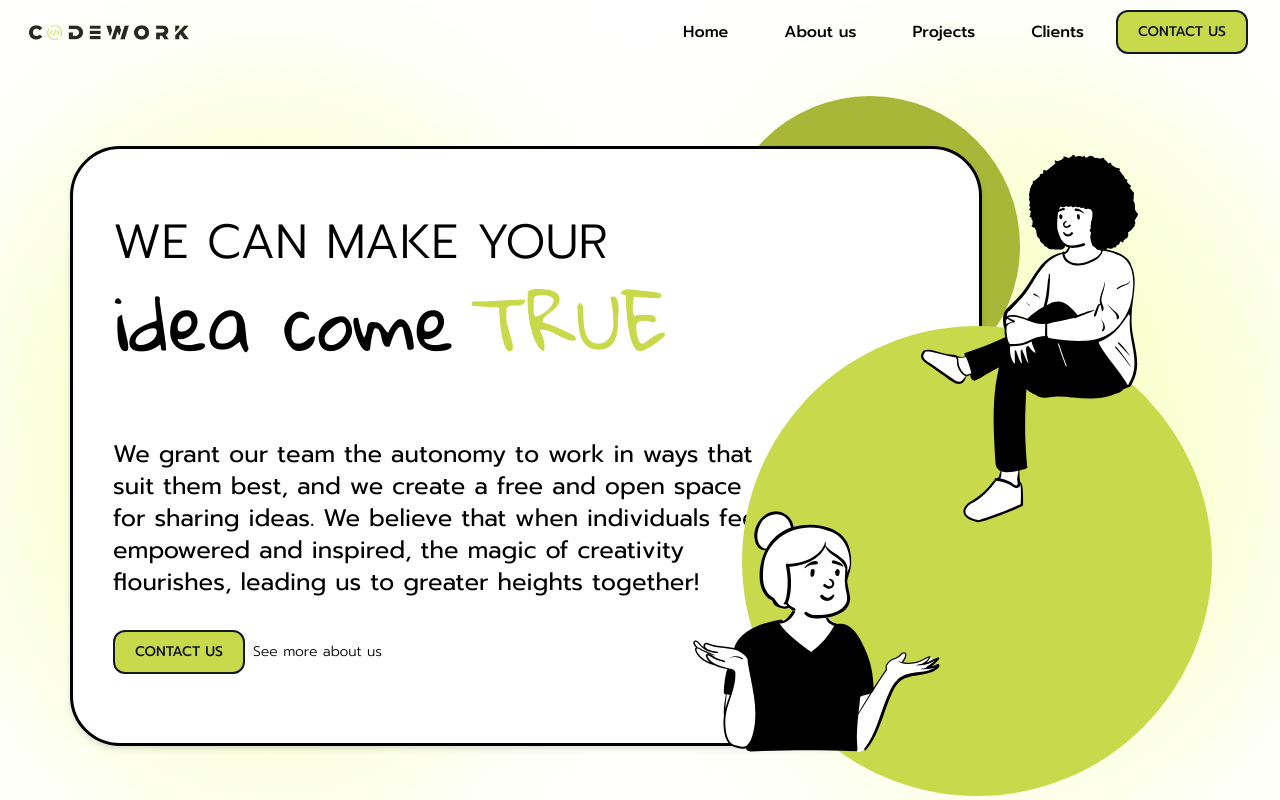
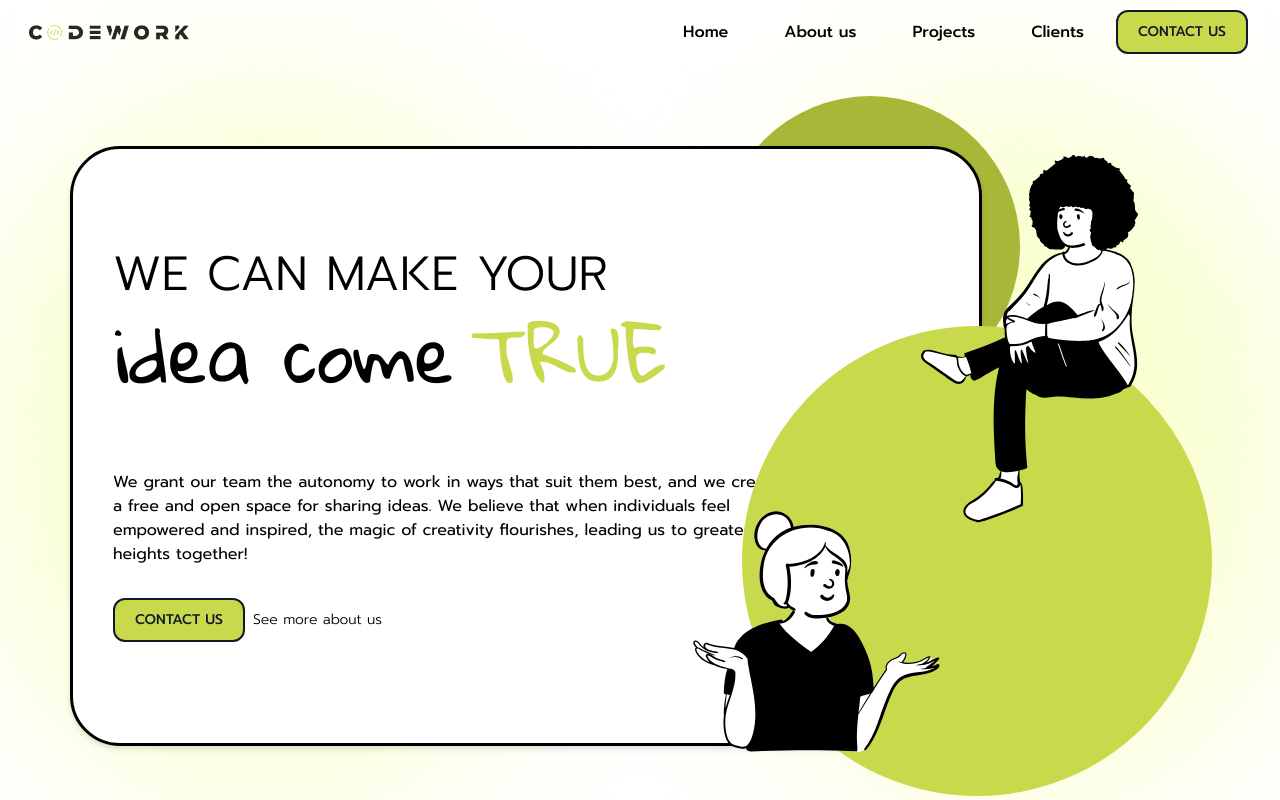
Before and after one commit to The-Alzhemist/codework-landing-page, a Next.js app: page / in a window 1280 px wide. Shown: the top 800 px of the page. Built offline with nearby package versions, Linux system fonts and the light colour scheme.

Commit message:
update: move file to folder ourClient

```diff
--- a/components/Home/HeroSection/HeroSection.tsx
+++ b/components/Home/HeroSection/HeroSection.tsx
@@ -47,7 +47,7 @@ const HeroSection = () => {
           </h1>
 
 
-          <Paragraph className={`mb-8 max-w-[670px]`}>
+          <Paragraph className={`mb-8 max-w-[670px] text-base`}>
             We grant our team the autonomy to work in ways that suit them best,
             and we create a free and open space for sharing ideas. We believe
             that when individuals feel empowered and inspired, the magic of
--- a/components/Home/OurClient.tsx
+++ b/components/Home/OurClient/OurClient.tsx
@@ -1,6 +1,6 @@
 import { Prompt } from "@next/font/google";
 import React from "react";
-import BackgroundGradientBlur from "../backgroundGradientBlur/BackgroundGradientBlur";
+import BackgroundGradientBlur from "../../backgroundGradientBlur/BackgroundGradientBlur";
 import Image from "next/image";
 
 const fontPrompt = Prompt({
--- a/src/pages/index.tsx
+++ b/src/pages/index.tsx
@@ -3,9 +3,9 @@ import { Inter } from "next/font/google";
 import HeroSection from "../../components/Home/HeroSection/HeroSection";
 import AboutUs from "../../components/Home/AboutUs/AboutUs";
 import OurService from "../../components/Home/OurService/OurService";
-import OurClient from "../../components/Home/OurClient";
+import OurClient from "../../components/Home/OurClient/OurClient";
 import OurMember from "../../components/Home/OurMember";
-import ContactUs from "../../components/Home/ContactUs";
+import ContactUs from "../../components/Home/ContactUs/ContactUs";
 import Footer from "../../components/AppLayout/components/Footer/Footer";
 import AppLayout from "../../components/AppLayout/AppLayout";
 import TeamCulture from "../../components/Home/TeamCulture/TeamCulture";
```
Also changed, not shown: components/Home/ContactUs/ContactUs.tsx (renamed from components/Home/ContactUs.tsx, +4 -4 lines).
